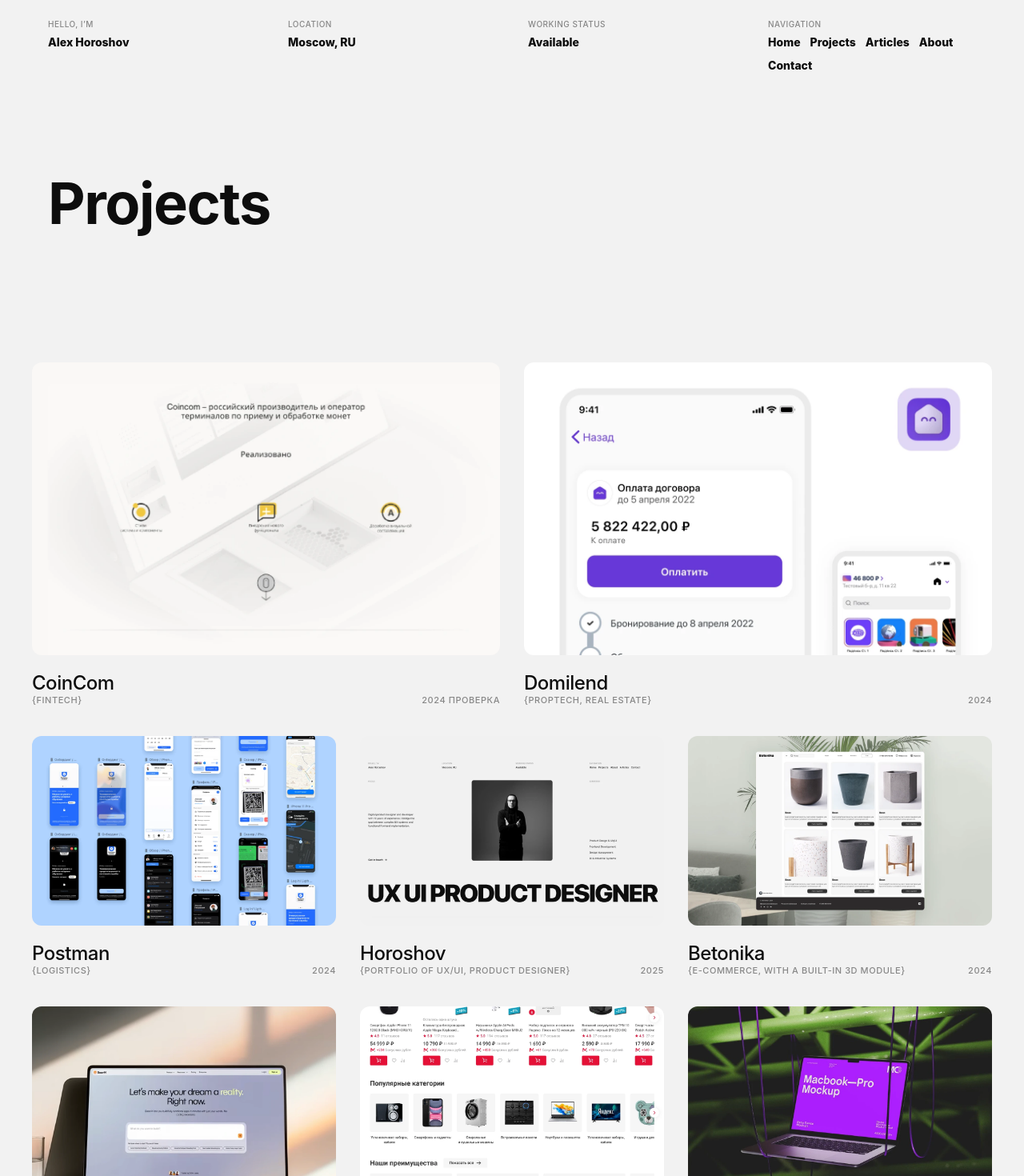
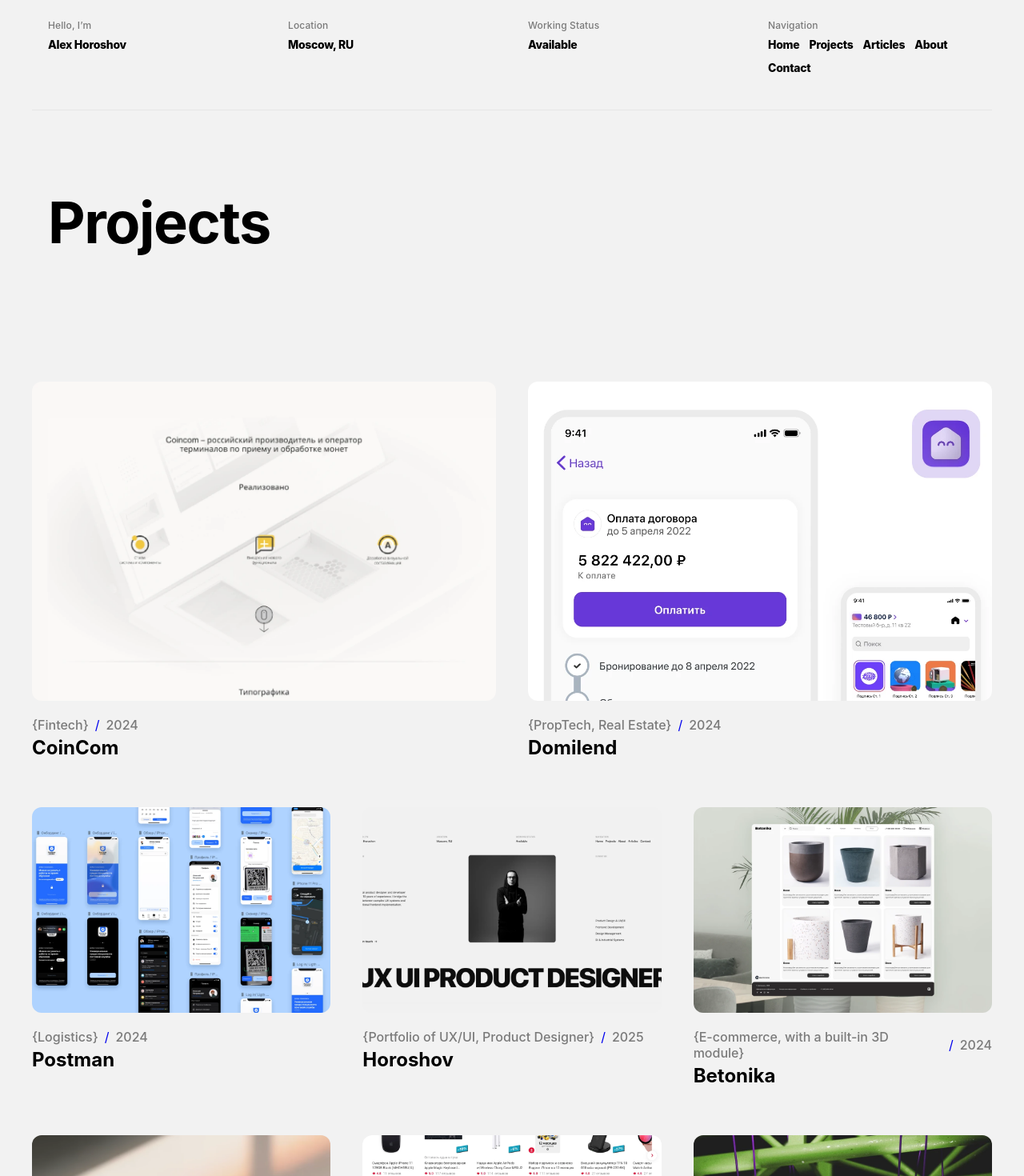
Before and after one commit to Horoshov/my-portfolio, a React (Vite) app: page /projects in a window 1280 px wide. Shown: the top 1470 px of the page at 80% size. Built offline with nearby package versions, Linux system fonts and the light colour scheme.

Commit message:
модульная CSS-архитектура

```diff
--- /dev/null
+++ b/src/components/Navbar.css
@@ -0,0 +1,40 @@
+.navbar {
+    display: grid;
+    grid-template-columns: repeat(4, 1fr);
+    width: 100%;
+    padding-bottom: 20px;
+    border-bottom: 1px solid rgba(122, 122, 122, 0.1);
+  }
+
+  .nav-col {
+    padding: 24px 20px;
+    display: flex;
+    flex-direction: column;
+  }
+
+  /* Уникальный класс вместо .label */
+  .nav-label {
+    font-size: 12px;
+    text-transform: capitalize;
+    color: var(--gray-text);
+    margin-bottom: 8px;
+    letter-spacing: 0.01em;
+    font-weight: 500;
+  }
+
+  .nav-value, .nav-menu-item {
+    font-size: 14px;
+    font-weight: 800;
+    color: var(--text-color);
+    letter-spacing: -0.02em;
+    text-decoration: none;
+    transition: opacity 0.2s ease;
+  }
+
+  .nav-menu-item:hover { opacity: 0.5; }
+
+  .nav-menu { display: flex; flex-wrap: wrap; gap: 12px; }
+
+  @media (max-width: 900px) {
+    .navbar { grid-template-columns: 1fr 1fr; }
+  }
--- a/src/components/Navbar.jsx
+++ b/src/components/Navbar.jsx
@@ -1,26 +1,28 @@
 import React from 'react';
 import { Link } from 'react-router-dom';
+import './Navbar.css'; // Импорт изолированных стилей
 
 const Navbar = () => (
   <nav className="navbar">
     <div className="nav-col">
-      <span className="label">Hello, I’m</span>
-      {/* Добавил класс menu-item для идентичного ховера */}
-      <Link to="/" className="value menu-item">Alex Horoshov</Link>
+      <span className="nav-label">Hello, I’m</span>
+      <Link to="/" className="nav-value nav-menu-item">Alex Horoshov</Link>
     </div>
     <div className="nav-col">
-      <span className="label">Location</span>
-      <span className="value">Moscow, RU</span>
+      <span className="nav-label">Location</span>
+      <span className="nav-value">Moscow, RU</span>
     </div>
     <div className="nav-col">
-      <span className="label">Working Status</span>
-      <span className="value">Available</span>
+      <span className="nav-label">Working Status</span>
+      <span className="nav-value">Available</span>
     </div>
     <div className="nav-col">
-      <span className="label">Navigation</span>
+      <span className="nav-label">Navigation</span>
       <div className="nav-menu">
         {['Home', 'Projects', 'Articles', 'About', 'Contact'].map(item => (
-          <Link key={item} to={item === 'Home' ? '/' : `/${item.toLowerCase()}`} className="menu-item">{item}</Link>
+          <Link key={item} to={item === 'Home' ? '/' : `/${item.toLowerCase()}`} className="nav-menu-item">
+            {item}
+          </Link>
         ))}
       </div>
     </div>
--- /dev/null
+++ b/src/components/ProjectCard.css
@@ -0,0 +1,39 @@
+.pc-card {
+    display: flex;
+    flex-direction: column;
+    text-decoration: none;
+    width: 100%;
+  }
+
+  .pc-img-box {
+    width: 100%;
+    aspect-ratio: 16 / 11;
+    background-color: var(--photo-bg); /* Темизация фона заглушки */
+    border-radius: 12px;
+    overflow: hidden;
+    margin-bottom: 20px;
+  }
+
+  .pc-img-box img {
+    width: 100%; height: 100%; object-fit: cover;
+    transition: transform 0.6s ease;
+  }
+
+  .pc-card:hover img { transform: scale(1.05); }
+
+  .pc-body { display: flex; flex-direction: column; gap: 4px; }
+
+  .pc-meta { display: flex; gap: 8px; align-items: center; }
+
+  .pc-tag {
+    font-size: 16px;
+    color: var(--gray-text); /* Темизация текста */
+    font-weight: 500;
+  }
+
+  .pc-title {
+    font-size: 24px;
+    font-weight: 700;
+    color: var(--text-color); /* Темизация заголовка */
+    margin: 0;
+  }
--- a/src/components/ProjectCard.jsx
+++ b/src/components/ProjectCard.jsx
@@ -1,41 +1,23 @@
 import React from 'react';
 import { motion } from 'framer-motion';
 import { Link } from 'react-router-dom';
-
-const cardVariants = {
-  offscreen: { y: 30, opacity: 0 },
-  onscreen: {
-    y: 0,
-    opacity: 1,
-    transition: { type: "spring", bounce: 0.3, duration: 0.8 }
-  }
-};
+import './ProjectCard.css';
 
 const ProjectCard = ({ project }) => {
   if (!project) return null;
-
   return (
-    <motion.div
-      className="project-card"
-      initial="offscreen"
-      whileInView="onscreen"
-      viewport={{ once: true, amount: 0.1 }}
-      variants={cardVariants}
-    >
-      <Link to={`/project/${project.id}`} className="project-link">
-        <div className="project-image-wrapper">
+    <motion.div initial={{ opacity: 0, y: 20 }} whileInView={{ opacity: 1, y: 0 }} viewport={{ once: true }}>
+      <Link to={`/project/${project.id}`} className="pc-card">
+        <div className="pc-img-box">
           <img src={project.image} alt={project.title} loading="lazy" />
         </div>
-
-        <div className="project-info">
-          {/* 1. Название ПЕРВОЕ */}
-          <h3 className="project-title">{project.title}</h3>
-
-          {/* 2. Описание и год ВТОРОЕ */}
-          <div className="project-meta">
-            <span className="label">{project.cat}</span>
-            <span className="label">{project.year || '2026'}</span>
+        <div className="pc-body">
+          <div className="pc-meta">
+            <span className="pc-tag">{project.cat}</span>
+            <span className="pc-dot">/</span>
+            <span className="pc-tag">{project.year || '2026'}</span>
           </div>
+          <h3 className="pc-title">{project.title}</h3>
         </div>
       </Link>
     </motion.div>
--- a/src/data/projects.js
+++ b/src/data/projects.js
@@ -6,7 +6,7 @@
       title: 'CoinCom',
       cat: '{Fintech}',
       image: '/assets/projects/Coincom2.webp',
-      year: '2024 проверка'
+      year: '2024'
     },
     {
       id: 102,
--- a/src/styles/index.css
+++ b/src/styles/index.css
@@ -1,74 +1,47 @@
 :root {
-  /* Цветовая палитра из стайл-гайда */
-  --bg-color: #f2f2f2;       /* Светлый нейтральный фон */
-  --text-color: #0d0d0d;     /* Глубокий черный для текста */
-  --gray-text: #878787;      /* Цвет для лейблов и второстепенного текста */
-  --border-color: #dbdbdb;   /* Тонкие линии разделения */
-
-  /* Типографика */
-  --font-main: 'Inter', -apple-system, BlinkMacSystemFont, sans-serif;
+  /* Светлая тема (Default) */
+  --bg-color: #f2f2f2;
+  --text-color: #000000;
+  --gray-text: #7a7a7a;
+  --photo-bg: #ececec;
+  --border-color: rgba(0, 0, 0, 0.1);
+  --font-main: 'Inter', -apple-system, sans-serif;
 }
 
-* {
-  margin: 0;
-  padding: 0;
-  box-sizing: border-box;
+@media (prefers-color-scheme: dark) {
+  :root {
+    /* Темная тема */
+    --bg-color: #0d0d0d;
+    --text-color: #ffffff;
+    --gray-text: #888888;
+    --photo-bg: #1a1a1a;
+    --border-color: rgba(255, 255, 255, 0.1);
+  }
 }
+
+* { margin: 0; padding: 0; box-sizing: border-box; }
 
 body {
   background-color: var(--bg-color);
   color: var(--text-color);
   font-family: var(--font-main);
-  -webkit-font-smoothing: antialiased;
+  transition: background-color 0.3s ease, color 0.3s ease;
 }
 
-/* --- СЕТКА ПРОЕКТОВ (Система из 6 колонок) --- */
+/* Глобальная сетка проектов */
 .projects-grid-custom {
   display: grid;
-  grid-template-columns: repeat(6, 1fr); /* Создаем 6 равных долей */
-  gap: 30px;                             /* Расстояние между карточками */
+  grid-template-columns: repeat(6, 1fr);
+  gap: 60px 40px;
   padding: 40px 0;
   width: 100%;
 }
 
-/* 1 РЯД: 2 карточки (каждая занимает по 3 колонки из 6) */
-.projects-grid-custom .project-card:nth-child(1),
-.projects-grid-custom .project-card:nth-child(2) {
-  grid-column: span 3;
+.projects-grid-custom > :nth-child(1),
+.projects-grid-custom > :nth-child(2) { grid-column: span 3; }
+.projects-grid-custom > :nth-child(n+3) { grid-column: span 2; }
+
+@media (max-width: 1024px) {
+  .projects-grid-custom { grid-template-columns: repeat(2, 1fr); }
+  .projects-grid-custom > * { grid-column: span 1 !important; }
 }
-
-/* 2 РЯД: 3 карточки (каждая занимает по 2 колонки из 6) */
-.projects-grid-custom .project-card:nth-child(3),
-.projects-grid-custom .project-card:nth-child(4),
-.projects-grid-custom .project-card:nth-child(5) {
-  grid-column: span 2;
-}
-
-/* 3 РЯД: 3 карточки (каждая занимает по 2 колонки из 6) */
-.projects-grid-custom .project-card:nth-child(6),
-.projects-grid-custom .project-card:nth-child(7),
-.projects-grid-custom .project-card:nth-child(8) {
-  grid-column: span 2;
-}
-
-/* 4 РЯД: 2 карточки (каждая занимает по 3 колонки из 6) */
-.projects-grid-custom .project-card:nth-child(9),
-.projects-grid-custom .project-card:nth-child(10) {
-  grid-column: span 3;
-}
-
-/* АДАПТИВНОСТЬ */
-@media (max-width: 1100px) {
-  .projects-grid-custom {
-    grid-template-columns: repeat(2, 1fr); /* На планшетах просто по 2 в ряд */
-  }
-  .projects-grid-custom .project-card:nth-child(n) {
-    grid-column: span 1 !important;
-  }
-}
-
-@media (max-width: 650px) {
-  .projects-grid-custom {
-    grid-template-columns: 1fr; /* На телефонах всё в одну колонку */
-  }
-}
```
Also changed, not shown: src/components/Footer.css (added, +49 -0 lines), public/assets/projects/Cover.webp (added).
